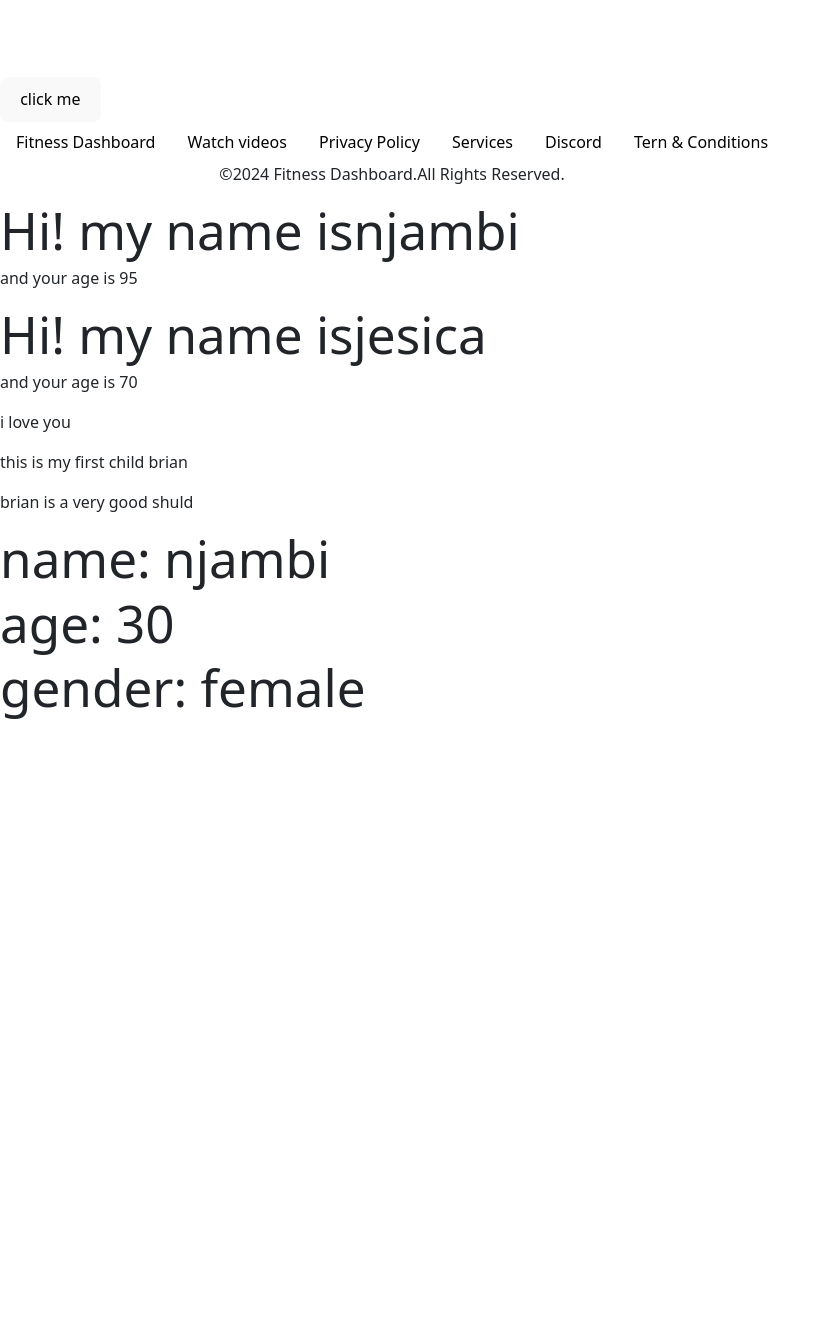
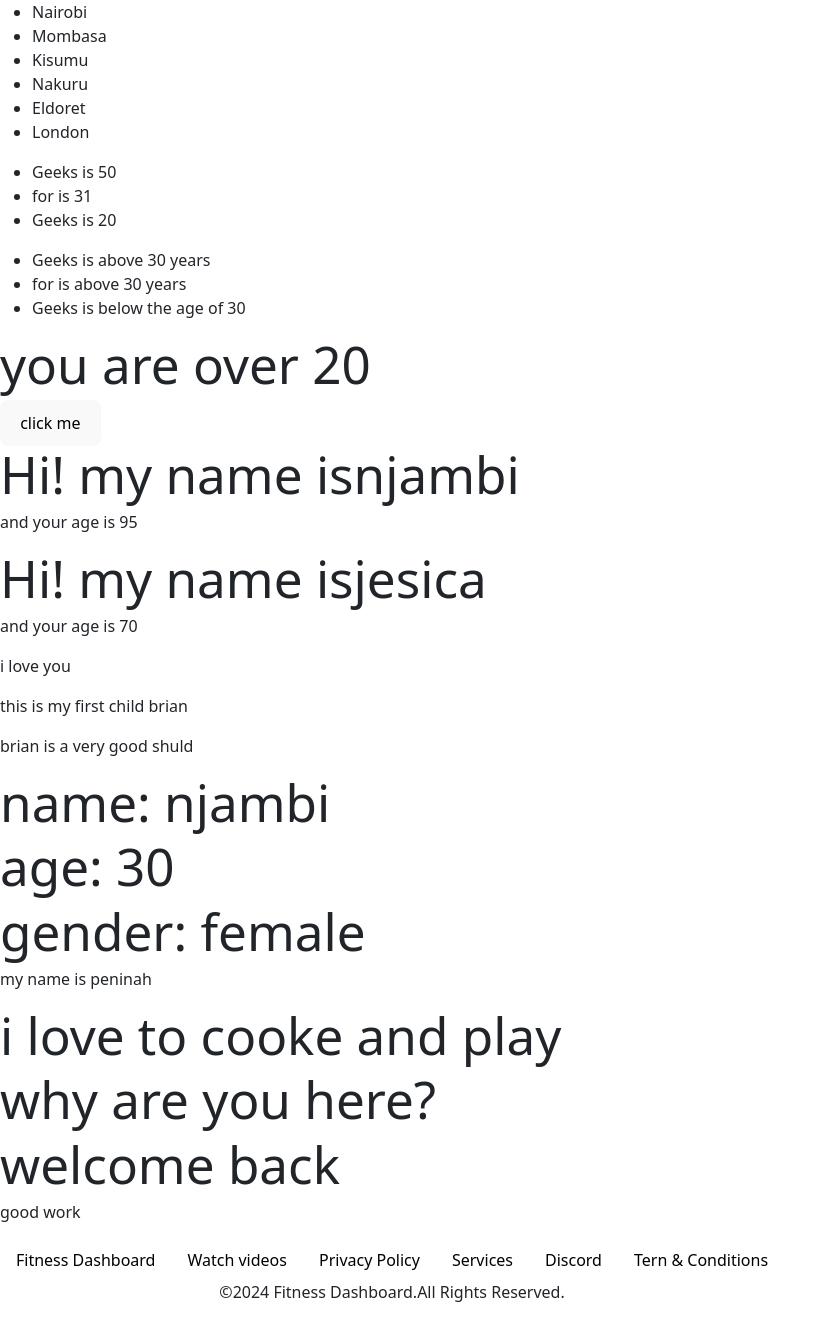
Before and after one commit to njambi101/free-code-camp-projects, a React (Vite) app in the folder youtube-react/: page / in a window 1280 px wide. Shown: the whole page, without its empty margins (0-831 px from the left). Before the commit the page ends 800 px from the top, so only its background shows below. Built offline with nearby package versions, Linux system fonts and the light colour scheme.

Commit message:
Add React props and list examples
Add city and user list rendering, conditional messages, and greeting/news components, plus a W3.CSS demo page.

```diff
--- a/youtube-react/src/App.jsx
+++ b/youtube-react/src/App.jsx
@@ -1,8 +1,13 @@
 import Button from 'react-bootstrap/Button'
 import { Footer } from './footer'
 import { Greeting } from './footer'
+import { A } from './footer'
+import { News } from './footer'
 import { Son } from './props'
 import { User } from './props'
+import { City } from './lists'
+import { List } from './lists'
+
 import './App.css'
 
 
@@ -12,10 +17,16 @@ function App() {
     age: 30,
     gender: "female"
   }
+
+ let age = 28
+
   return (
     <>
+    <City/>
+    <List/>
+    <h1>{age === 28 ? "you are over 20" : "you are below the age"}</h1>
     <button variant="primary">click me</button>
-    <Footer/>
+
     <Greeting name="njambi" age={95}/>
     <Greeting name="jesica" age={70}/>
     <Son>
@@ -25,6 +36,19 @@ function App() {
 
     <User  {...users}/>
 
+    <card>
+      <p>my name is peninah</p>
+      <h1>i love to cooke and play</h1>
+    </card>
+
+    <open>
+      <h1>why are you here?</h1>
+    </open>
+    <A isLoggedIn={true}/>
+
+    <News message="good work"/>
+
+     <Footer/>
     </>
   )
 
--- a/youtube-react/src/footer.jsx
+++ b/youtube-react/src/footer.jsx
@@ -1,6 +1,24 @@
 import React from "react";
 import { Nav } from "react-bootstrap";
 
+export function Greeting({name,age}){
+    console.log({name})
+    return(
+        <>
+        <h1>Hi! my name is{name}</h1>
+        <p>and your age is {age}</p>
+        </>
+    )
+}
+
+export function A ({isLoggedIn}){
+    return <h1>{isLoggedIn ? "welcome back": "please try again"}</h1>
+}
+
+export function News ({message}){
+    return <div>{message && <p>{message}</p>}</div>
+
+}
 
 export function Footer(){
 
@@ -33,13 +51,3 @@ export function Footer(){
        </div>
     )
 }
-
-export function Greeting({name,age}){
-    console.log({name})
-    return(
-        <>
-        <h1>Hi! my name is{name}</h1>
-        <p>and your age is {age}</p>
-        </>
-    )
-}
--- /dev/null
+++ b/youtube-react/src/lists.jsx
@@ -0,0 +1,32 @@
+export function City(){
+    const cities = ['Nairobi', "Mombasa", "Kisumu", "Nakuru", "Eldoret", "London"]
+    return(
+        <ul>
+            {cities.map(C => <li>{C}</li>)}
+        </ul>
+    )
+}
+
+export function List () {
+    const users = [
+   { id: 1, name: 'Geeks', age: 50},
+    { id: 2, name: 'for', age: 31 },
+    { id: 3, name: 'Geeks', age: 20 },
+];
+
+return (
+    <>
+    <ul>
+      {users.map((user) => (<li key={user.id}>
+        {user.name} is {user.age}</li>))}
+    </ul>
+
+    <ul>
+      {users.map((L) => (
+        L.age > 30 ? <li key={L.id}>{L.name} is above 30 years</li> : <li key={L.id}>{L.name} is below the age of 30</li>
+      ))}
+    </ul>
+        </>
+
+)
+}
--- a/youtube-react/src/props.jsx
+++ b/youtube-react/src/props.jsx
@@ -16,3 +16,17 @@ export function User ({name, age, gender}) {
         </>
     )
 }
+
+ export function card({children}){
+    return (
+        <div className="card">{children}</div>
+    )
+
+}
+
+
+function open({children}){
+    return(
+        <p>{children}</p>
+    )
+}
```
Also changed, not shown: 1 other file (tests, documents, lock files or other folders).
